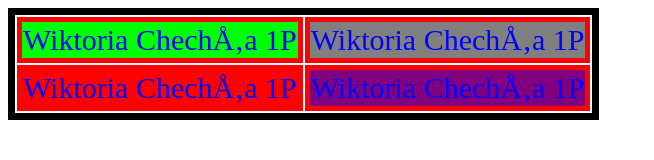
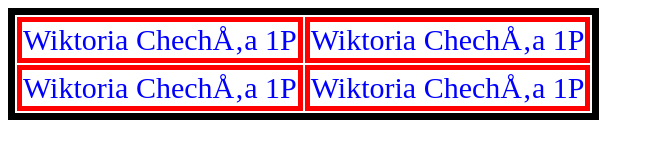
Before and after one commit to wika855/css, a plain HTML site: page zadanie75_chec.html in a window 1280 px wide. Shown: the whole page, without its empty margins (0-654 px from the left). Drawn offline with Linux system fonts and the light colour scheme.

Commit message:
Update zadanie75_chec.html

```diff
--- a/zadanie75_chec.html
+++ b/zadanie75_chec.html
@@ -17,12 +17,12 @@ border: 5px red solid;
 
 <table>
    <tr>
-      <td style="background-color:Lime;">Wiktoria Chechła 1P</td>
-	  <td style="background-color:grey;">Wiktoria Chechła 1P</td>
+      <td>Wiktoria Chechła 1P</td>
+	  <td>Wiktoria Chechła 1P</td>
 	</tr>
 	<tr>
-      <td style="background-color:red;">Wiktoria Chechła 1P</td>
-	  <td style="background-color:purple;">Wiktoria Chechła 1P</td>
+      <td>Wiktoria Chechła 1P</td>
+	  <td>Wiktoria Chechła 1P</td>
 	</tr>
 </table>
 </body>
```
